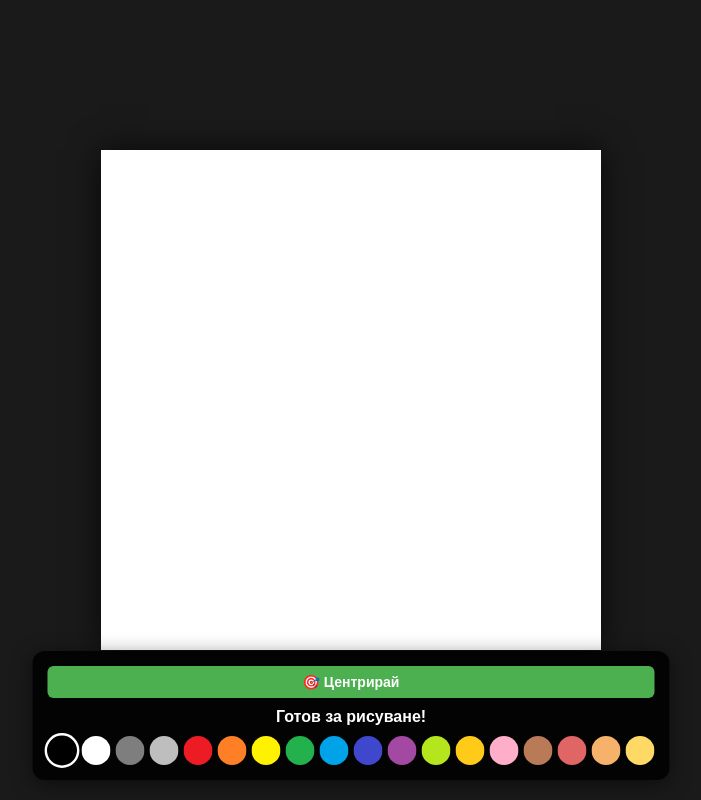
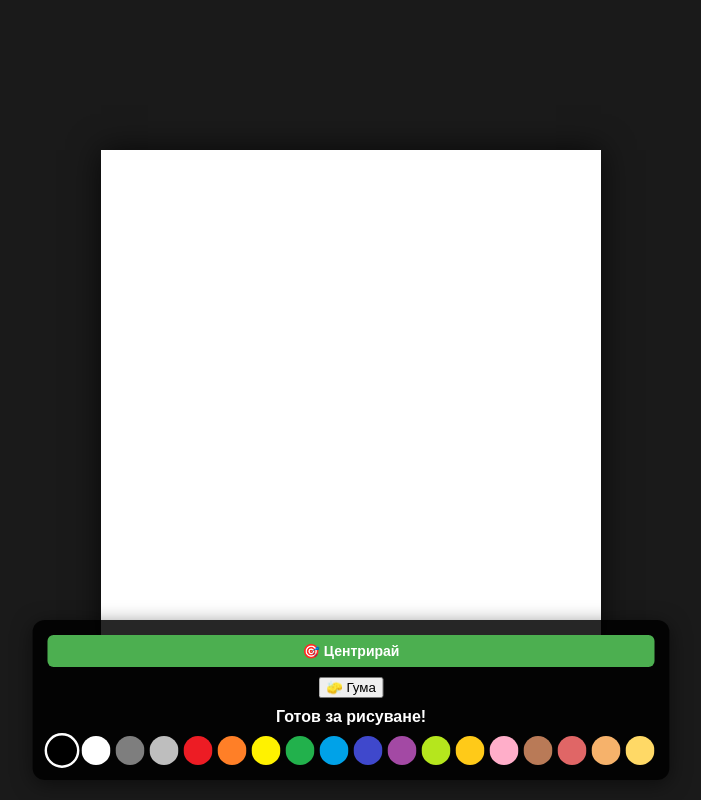
Before and after one commit to mitakysbg-spec/MapDraw, a plain HTML site: page index.html in a window 1280 px wide. Shown: the whole page, without its empty margins (289-990 px from the left). Drawn offline with Linux system fonts and the light colour scheme.

Commit message:
Add eraser button to UI
Added an eraser button to the UI for pixel canvas.

```diff
--- a/index.html
+++ b/index.html
@@ -10,6 +10,8 @@
 
     <div id="ui-container">
         <button id="center-btn">🎯 Центрирай</button>
+        <button id="eraser-btn">🧽 Гума</button>
+
         <div id="timer">Готов за рисуване!</div>
         <div id="palette"></div>
     </div>
```
